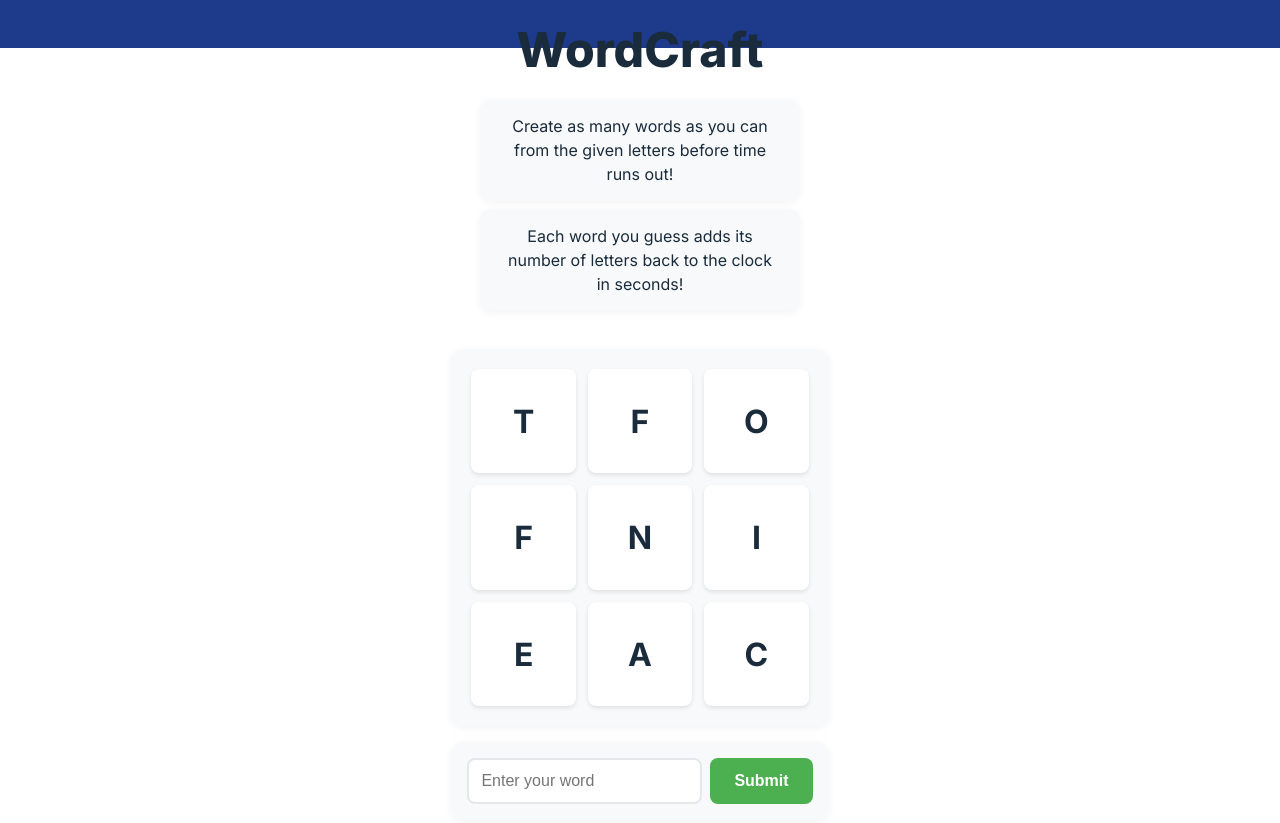
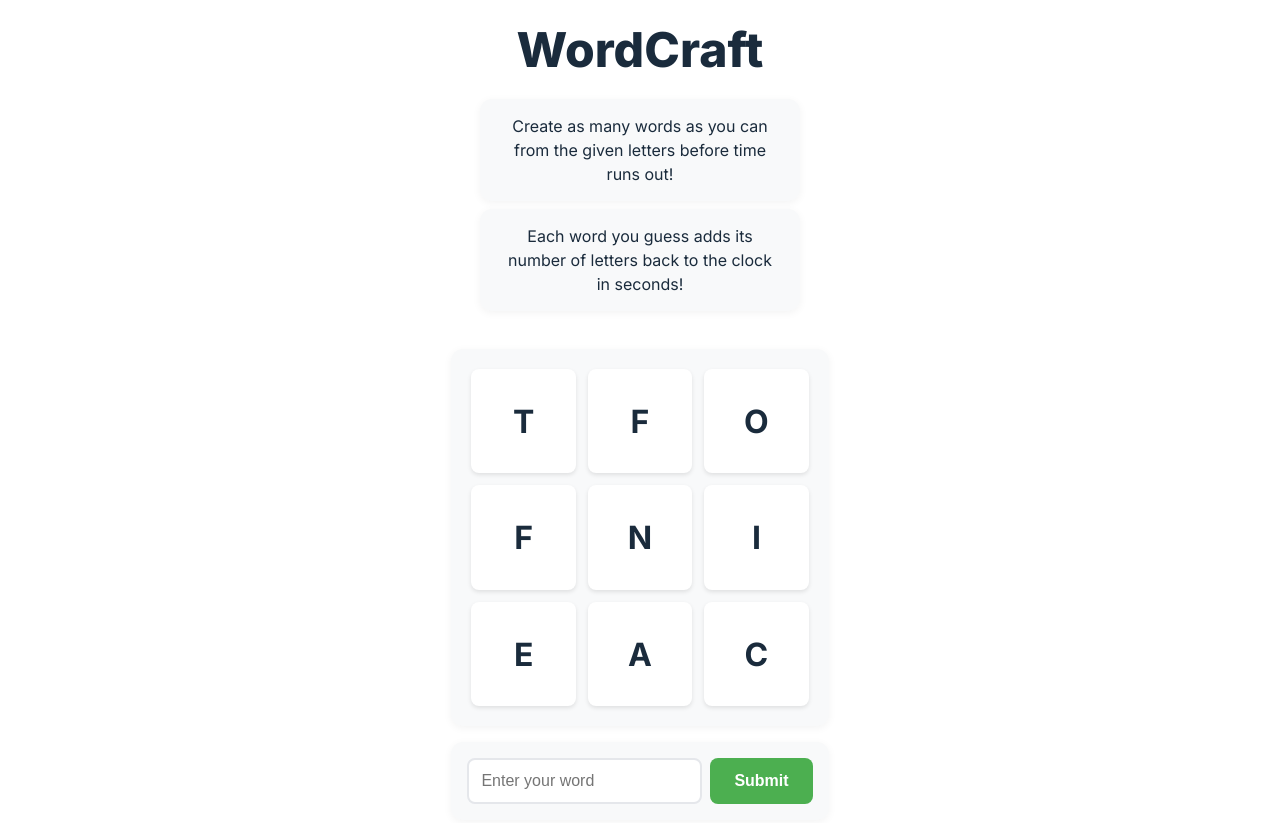
Before and after one commit to B5rnard/WordCraft-Game, a plain HTML site: page index.html in a window 1280 px wide. Shown: the top 823 px of the page. Drawn offline with Linux system fonts and the light colour scheme; no server answers.

Commit message:
Update style.css

```diff
--- a/style.css
+++ b/style.css
@@ -12,7 +12,7 @@ body {
     display: flex;
     flex-direction: column;
     align-items: center;
-    background: linear-gradient(to bottom, #1e3a8a 0%, #1e3a8a 48px, #ffffff 48px, #ffffff 100%);
+    background: #ffffff;
 }
 
 .app-container {
```
